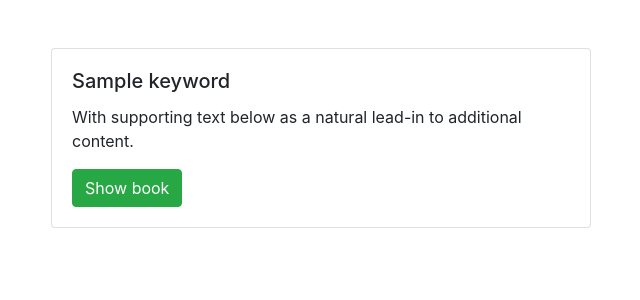
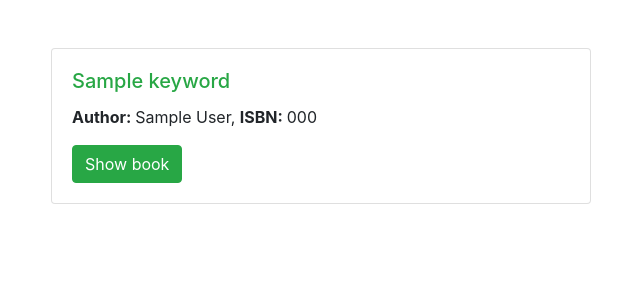
Before and after one commit to Sohaila-Elbasel/project1, a Flask app: template templates/result.html in a window 1280 px wide. Shown: the part 64-364 px from the top of the page, without its empty margins (34-674 px from the left). Run offline with Flask 2, Linux system fonts and the light colour scheme; the template is opened without the code that fills it: most values are stand-ins (such as "Sample title", 1, 10 or a date in 2020); some libraries are stand-ins or nearby versions.

Commit message:
search result route

```diff
--- a/application.py
+++ b/application.py
@@ -23,10 +23,6 @@ Session(app)
 engine = create_engine(os.getenv("DATABASE_URL"))
 db = scoped_session(sessionmaker(bind=engine))
 
-#index route
-@app.route("/")
-def index():
-    return render_template('index.html')
 
 #Register route
 @app.route('/register', methods = ['POST', 'GET'])
@@ -63,14 +59,13 @@ def login():
         #check if username is valid
         username = request.form['username']
         password = request.form['password']
-        check_user = db.execute('SELECT username FROM users WHERE username = :username', {'username': username}).rowcount
-        if check_user == 0:
+        check_user = db.execute('SELECT * From users WHERE username = :username', {'username': username}).fetchone()
+        if check_user == None:
             flash('This username does not exist')
             return render_template('login.html')
 
         #Check Password
-        check_pass = db.execute('SELECT * From users WHERE username = :username', {'username': username}).fetchone()
-        if check_pass['password'] == password:
+        if check_user['password'] == password:
             flash(f'HI {username}')
             session['username'] = username
             return redirect(url_for('index'))
@@ -87,18 +82,16 @@ def logout():
     session.pop('username', None)
     return redirect(url_for('login'))
 
-#Search result route
-@app.route("/result", methods=["POST"])
-def result():
+#index route
+@app.route("/", methods=["POST", "GET"])
+def index():
     if request.method == 'POST':
         keyword = request.form.get("search", None)
-        if keyword == None or keyword == '':
-            return redirect(url_for('index'))
+        if keyword is not None or keyword != '':
+            result = db.execute("SELECT * FROM books WHERE title LIKE :title OR isbn LIKE :isbn OR author LIKE :author", {'title': f'%{keyword}%', 'isbn': f'%{keyword}%', 'author': f'%{keyword}%'}).fetchall()
+            return render_template('result.html', keywords=result)
 
-        #Search in database
-
-        return render_template('result.html', keywords=keyword)
-
+    return render_template('index.html')
 
 if __name__ =='__main__':
     app.run(debug=True)
--- a/templates/index.html
+++ b/templates/index.html
@@ -9,7 +9,7 @@
     <div class="row justify-content-md-center align-items-center">
       <div class="col-md-10 text-center">
         <h1 class="mb-4">FIND YOUR NEXT BOOK</h1>
-        <form class="form-inline justify-content-md-center" action="/result" method="post">
+        <form class="form-inline justify-content-md-center" action="/" method="post">
           <div class="form-group col-10 mb-2">
             <input class="form-control col-10 mb-2" type="text" name="search" placeholder="ISBN, Book title, Author name">
             <button type="submit" class="btn btn-success mb-2">SEARCH</button>
--- a/templates/result.html
+++ b/templates/result.html
@@ -11,8 +11,8 @@
         <div class="col-sm-6 mb-2">
           <div class="card">
             <div class="card-body">
-              <h5 class="card-title">{{ keyword }}</h5>
-              <p class="card-text">With supporting text below as a natural lead-in to additional content.</p>
+              <h5 class="card-title text-success">{{ keyword.title }}</h5>
+              <p class="card-text"><strong>Author: </strong>{{ keyword.author }}, <strong>ISBN: </strong>{{ keyword.isbn }}</p>
               <a href="#" class="btn btn-success">Show book</a>
             </div>
           </div>
```
Also changed, not shown: 2 other files.
